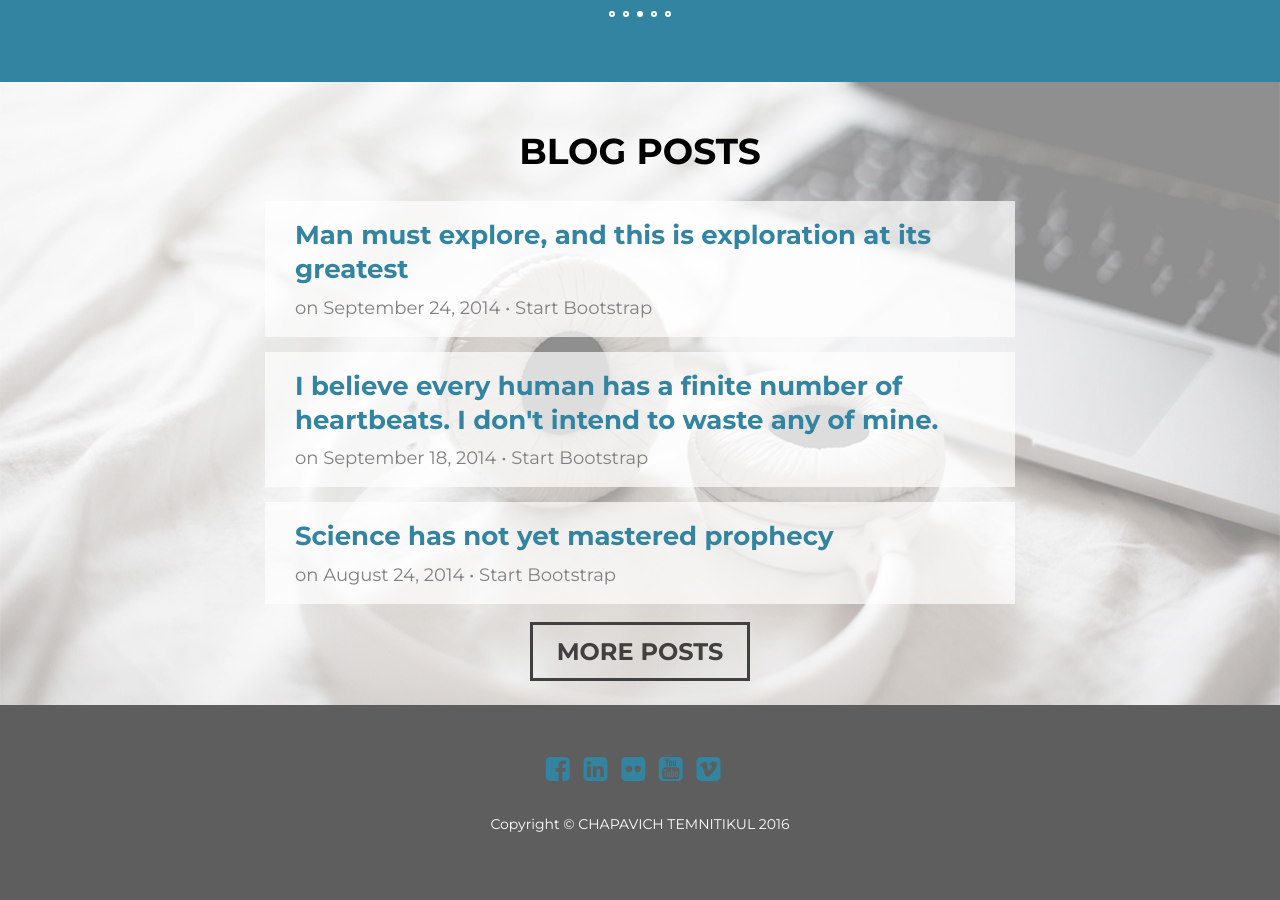
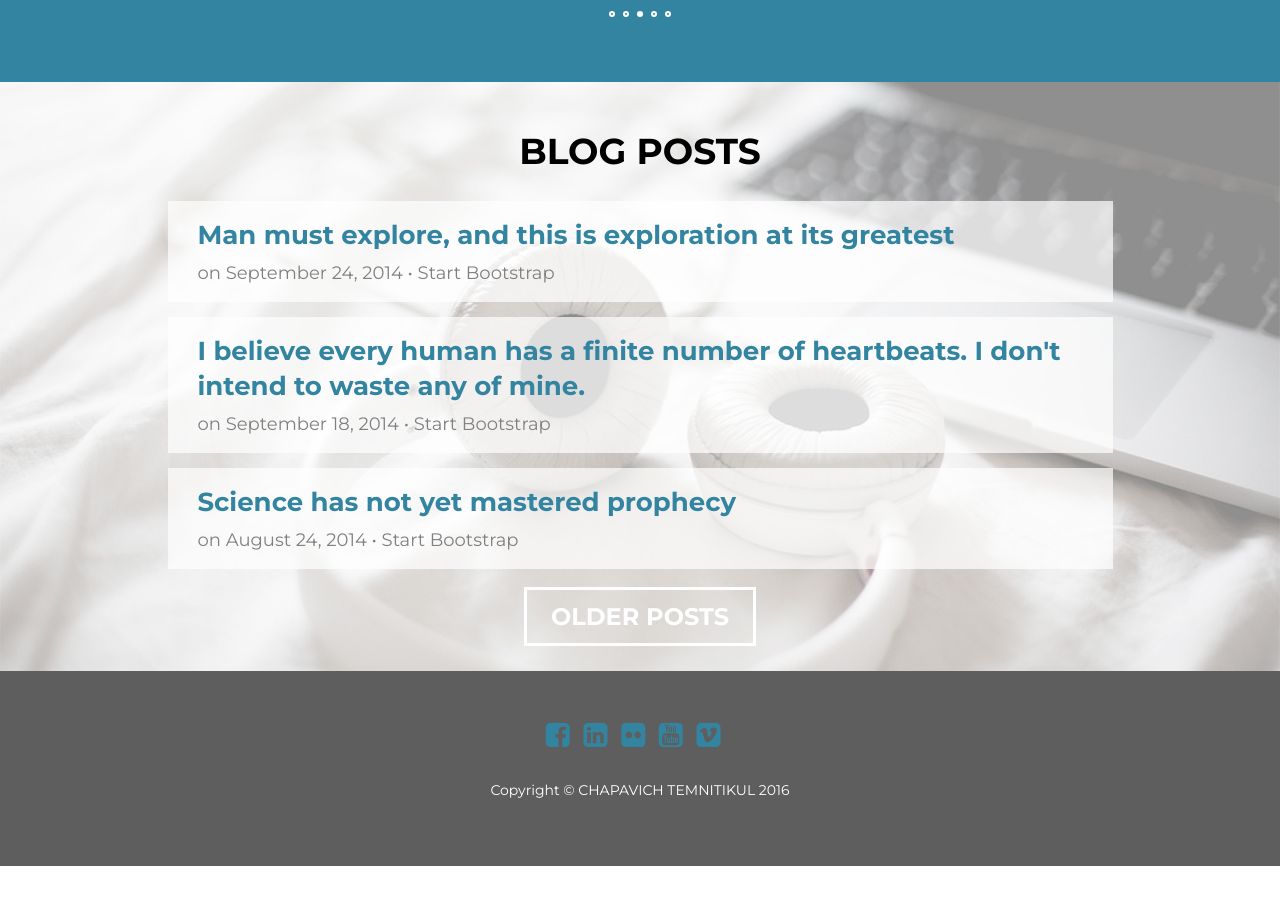
Before and after one commit to phil-wc/phil-wc.github.io, a Jekyll site: the page built from index.html, in a window 1280 px wide and 900 px high, scrolled down 1595 px. Built offline with Jekyll 4.4.1, drawn with Linux system fonts in a browser that asks for light colours; nearby versions of some CDN libraries; the list of posts is cut into pages by our own code; after the commit the page ends 2461 px from its top, so only the background shows below that.

Commit message:
changed width of the blog item, headings site, text on more post

```diff
--- a/_includes/home/posts.html
+++ b/_includes/home/posts.html
@@ -5,9 +5,9 @@
 
   {% for post in paginator.posts limit:3 %}
     <div class=" row">
-      <div class="col-lg-8 col-lg-offset-2 col-md-8 col-md-offset-2">
+      <div class="col-lg-10 col-lg-offset-1 col-md-10 col-md-offset-1">
         <div class="post-item">
-          <h4><a class="post-title" href="{{ post.url }}">{{ post.title }}</a></h4>
+          <h6><a class="post-title" href="{{ post.url }}">{{ post.title }}</a></h6>
           <p class="post-meta">
             <span class="date">on {{ post.date | date: "%B %-d, %Y" }}</span>
             <span class="author"> • {% if post.author %}{{ post.author }}{% else %}{{ site.author.name }}{% endif %}</span>
@@ -19,6 +19,6 @@
 
 <!-- more posts -->
   <div class="button-center-container text-center">
-    <h3><a class="button-solid-gray-dark" href="{{ site.baseurl }}/blog">MORE POSTS</a></h3>
+    <h3><a class="button-solid" href="{{ site.baseurl }}/blog">OLDER POSTS</a></h3>
   </div>
 </div>
```
